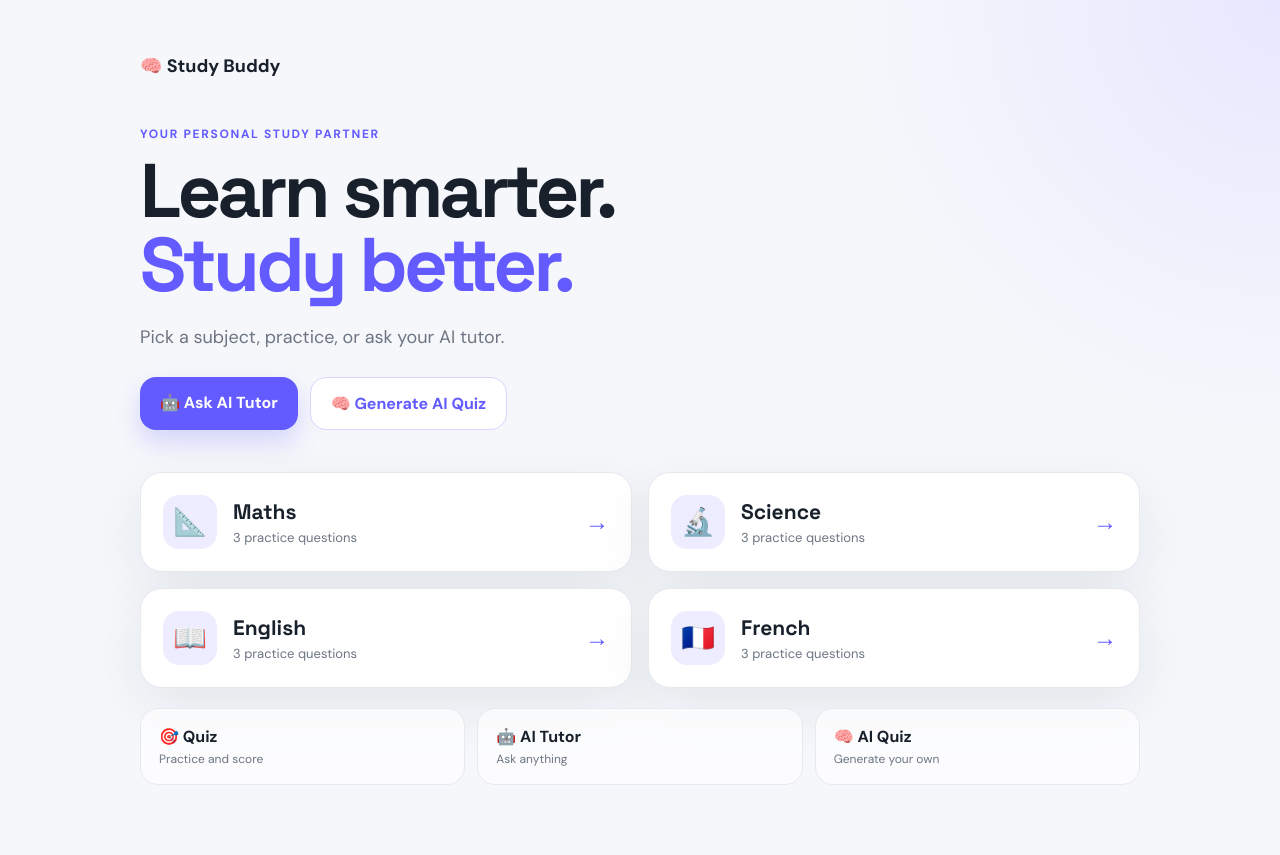
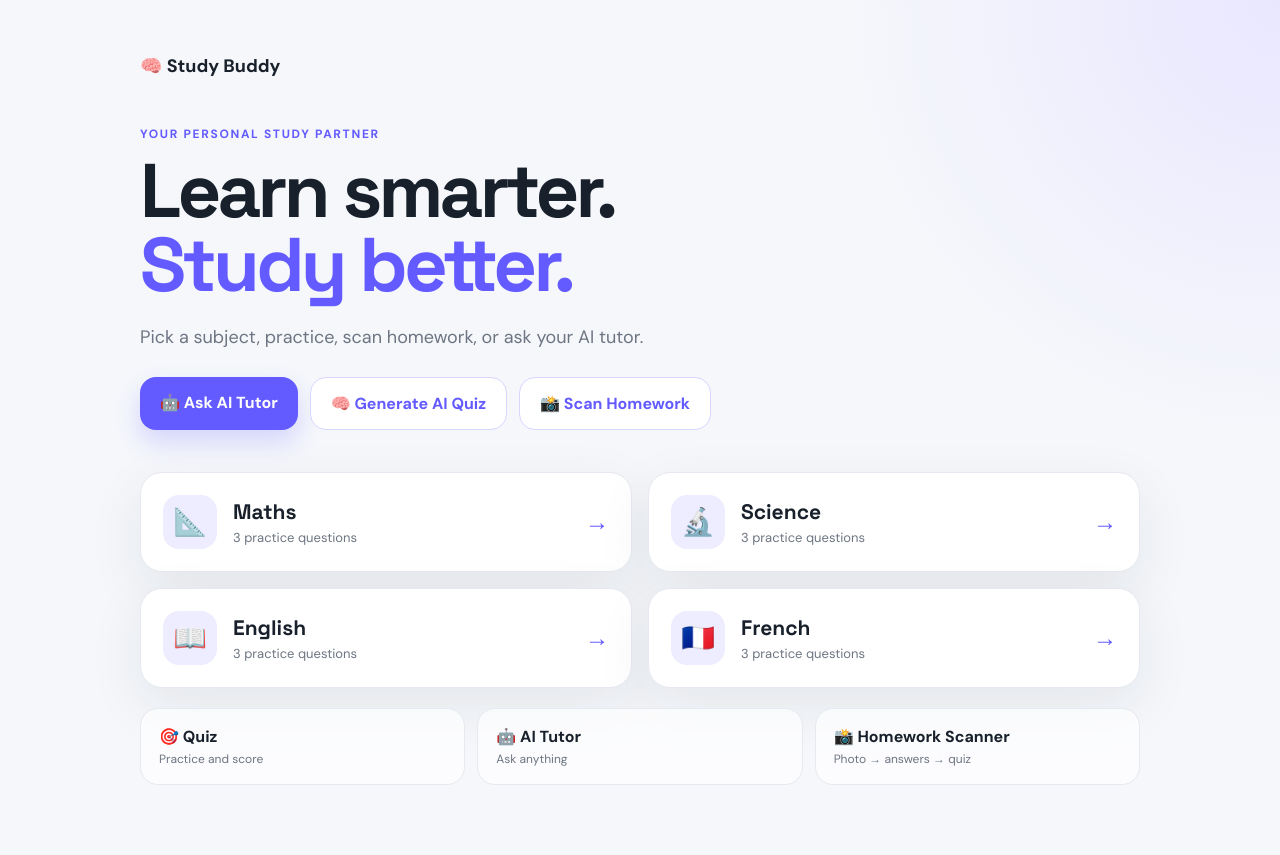
Before and after one commit to chakrabortysambit39-code/study-buddy, a Flask app: page / in a window 1280 px wide. Run offline with Flask 3, Linux system fonts and the light colour scheme.

Commit message:
Add homework scanner to homepage

```diff
--- a/templates/index.html
+++ b/templates/index.html
@@ -12,10 +12,11 @@
             <div class="brand">🧠 Study Buddy</div>
             <p class="eyebrow">YOUR PERSONAL STUDY PARTNER</p>
             <h1>Learn smarter.<br><span>Study better.</span></h1>
-            <p class="subtitle">Pick a subject, practice, or ask your AI tutor.</p>
+            <p class="subtitle">Pick a subject, practice, scan homework, or ask your AI tutor.</p>
             <div class="hero-actions">
                 <a class="primary-button inline-button" href="{{ url_for('ai_tutor') }}">🤖 Ask AI Tutor</a>
                 <a class="secondary-button" href="{{ url_for('generate_quiz') }}">🧠 Generate AI Quiz</a>
+                <a class="secondary-button" href="{{ url_for('homework') }}">📸 Scan Homework</a>
             </div>
         </section>
 
@@ -35,7 +36,7 @@
         <section class="feature-strip">
             <div><strong>🎯 Quiz</strong><span>Practice and score</span></div>
             <div><strong>🤖 AI Tutor</strong><span>Ask anything</span></div>
-            <div><strong>🧠 AI Quiz</strong><span>Generate your own</span></div>
+            <div><strong>📸 Homework Scanner</strong><span>Photo → answers → quiz</span></div>
         </section>
     </main>
 </body>
```
